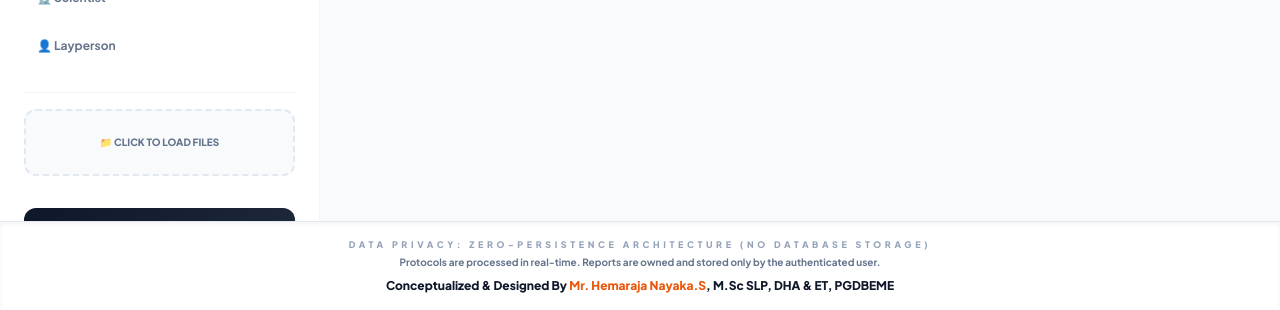
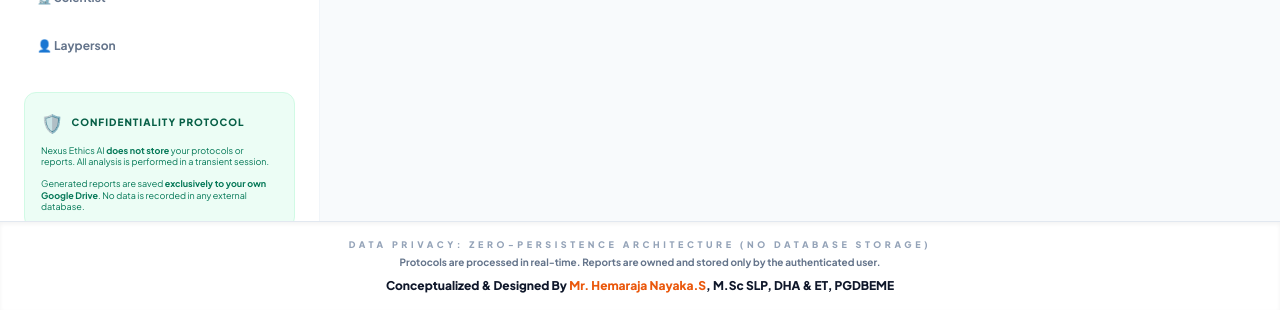
Before and after one commit to Hemaraja9994/NexusEthics, a website: page index.html in a window 1280 px wide. Shown: the part 553-863 px from the top of the page. Drawn offline with nearby package versions, Linux system fonts and the light colour scheme; a script that the page names is missing.

Commit message:
Update index.html

```diff
--- a/index.html
+++ b/index.html
@@ -80,6 +80,19 @@
                 </div>
             </div>
 
+            <!-- PRIVACY SHIELD BLOCK -->
+            <div class="bg-emerald-50 border border-emerald-100 rounded-xl p-4">
+                <div class="flex items-center gap-2 mb-2">
+                    <span class="text-lg">🛡️</span>
+                    <h4 class="text-[10px] font-black uppercase text-emerald-800 tracking-widest">Confidentiality Protocol</h4>
+                </div>
+                <p class="text-[9px] text-emerald-700 leading-tight font-medium">
+                    Nexus Ethics AI <b>does not store</b> your protocols or reports. All analysis is performed in a transient session.
+                    <br><br>
+                    Generated reports are saved <b>exclusively to your own Google Drive</b>. No data is recorded in any external database.
+                </p>
+            </div>
+
             <div class="pt-4 border-t border-slate-100">
                 <div id="dropZone" class="border-2 border-dashed border-slate-200 hover:border-orange-500 rounded-xl p-6 text-center cursor-pointer bg-slate-50 transition group">
                     <p class="text-[10px] text-slate-500 font-extrabold uppercase">📁 Click to Load Files</p>
```
Lines whose indentation alone changed are shown as unchanged.
